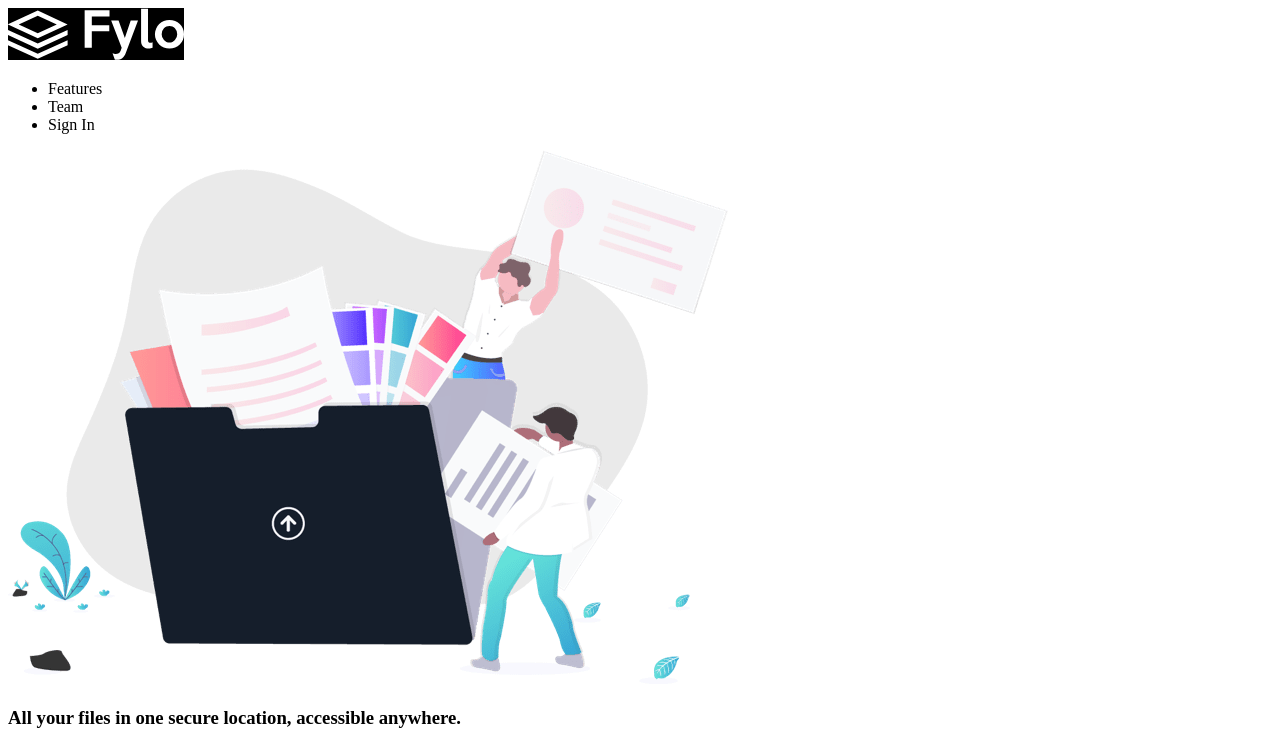
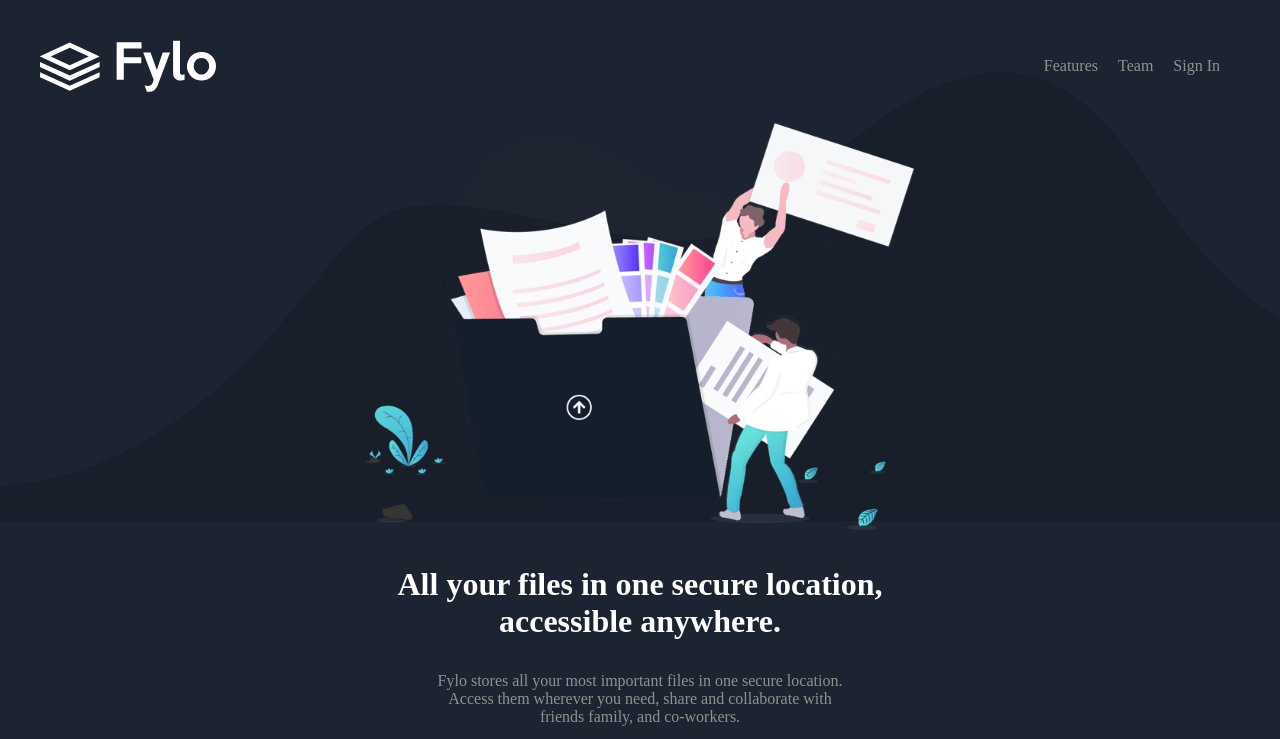
Before and after one commit to luizamaro11/fylo-landing-page-master, a plain HTML site: page index.html in a window 1280 px wide. Shown: the top 739 px of the page. Drawn offline with Linux system fonts and the light colour scheme.

Commit message:
Iniciando a estilização do projeto

```diff
--- /dev/null
+++ b/assets/css/style.css
@@ -0,0 +1,104 @@
+:root {
+    --dark-blue-header: hsl(217, 28%, 15%);
+    --dark-blue-main: hsl(218, 28%, 13%);
+    --dark-blue-footer: hsl(216, 53%, 9%);
+    --dark-blue-feedback: hsl(219, 30%, 18%);
+    --white-color: hsl(0, 0%, 100%);
+}
+
+h1, h2, h3, p {
+    color: var(--white-color);
+}
+
+.header {
+    background-color: var(--dark-blue-header);
+    display: flex;
+    justify-content: space-between;
+    align-items: center;
+    padding-top: 40px;
+}
+
+.header img {
+    margin-left: 40px;
+}
+
+.header .header_navegacao ul {
+    list-style: none;
+    display: flex;
+    margin-right: 50px;
+}
+
+.header .header_navegacao ul li {
+    padding: 0 10px;
+}
+
+.header .header_navegacao ul li a {
+    text-decoration: none;
+    color: hsl(0, 0%, 57%);
+}
+
+.header .header_navegacao ul li a:hover {
+    text-decoration: underline;
+    color: var(--white-color);
+}
+
+main {
+    margin-top: -20px;
+}
+
+.bg_header {
+    background-color: var(--dark-blue-header);
+}
+
+.bg_header section article {
+    max-width: 100%;
+    text-align: center;
+}
+
+.bg_header section article img {
+    margin-top: 50px;
+    width: 550px;
+}
+
+.bg_header section article h1 {
+    font-size: 2em;
+}
+
+.bg_header section article p {
+    font-size: 1em;
+    color: hsl(0, 0%, 57%);
+}
+
+.bg_header section article button {
+    padding: 10px 50px;
+    border-radius: 10px;
+    border: 0;
+    background-color: hsl(198, 60%, 50%);
+    color: var(--white-color);
+}
+
+body, html {
+    height: 100%;
+    margin: 0;
+}
+
+.bg_curvy_desktop {
+    background-image: url('../../images/bg-curvy-desktop.svg');
+    background-repeat: no-repeat;
+
+}
+
+.bg_main {
+    background-color: var(--dark-blue-main);
+}
+
+.footer {
+    background-color: var(--dark-blue-footer);
+}
+
+.social_media img {
+    width: 20px;
+}
+
+.attribution { font-size: 11px; text-align: center; }
+.attribution a { color: hsl(228, 45%, 44%); }
--- a/index.html
+++ b/index.html
@@ -5,43 +5,42 @@
     <meta name="viewport" content="width=device-width, initial-scale=1.0"> <!-- displays site properly based on user's device -->
 
     <link rel="icon" type="image/png" sizes="32x32" href="./images/favicon-32x32.png">
+    <link rel="stylesheet" type="text/css" href="./assets/css/style.css">
 
     <title>Frontend Mentor | Fylo landing page with dark theme and features grid</title>
 
     <!-- Feel free to remove these styles or customise in your own stylesheet 👍 -->
-    <style>
-        .img {
-            background-color: black;
-        }
-
-        .attribution { font-size: 11px; text-align: center; }
-        .attribution a { color: hsl(228, 45%, 44%); }
-    </style>
 </head>
 <body>
-    <header>
-        <img class="img" src="images/logo.svg" alt="logo-fylo" title="logo-fylo">
+    <header class="header">
+        <img class="header_logo" src="images/logo.svg" alt="logo-fylo" title="logo-fylo">
 
-        <nav>
-            <ul>
-                <li>Features</li>
-                <li>Team</li>
-                <li>Sign In</li>
+        <nav class="header_navegacao">
+            <ul class="navegacao_menu">
+                <li><a href="#">Features</a></li>
+                <li><a href="#">Team</a></li>
+                <li><a href="#">Sign In</a></li>
             </ul>
         </nav>
     </header>
 
+
     <main>
+        <div class="bg_header">
             <section>
+                <div class="bg_curvy_desktop">
                     <article>
                         <img src="images/illustration-intro.png" alt="Arquivos Acessivel e seguro" title="Arquivos Acessivel e seguro">
-                <h1>All your files in one secure location, accessible anywhere.</h1>
-                <p>Fylo stores all your most important files in one secure location. Access them wherever
-                    you need, share and collaborate with friends family, and co-workers.</p>
+                        <h1>All your files in one secure location, </br> accessible anywhere.</h1>
+                        <p>Fylo stores all your most important files in one secure location. <br> Access them wherever
+                            you need, share and collaborate with <br> friends family, and co-workers.</p>
                         <button>Get Started</button>
                     </article>
+                </div>
             </section>
+        </div>
 
+        <div class="bg_main">
             <section>
                 <article>
                     <img class="img" src="./images/icon-access-anywhere.svg" alt="Acessar seus arquivos em qualquer momento" title="Acessar seus arquivos em qualquer momento">
@@ -120,6 +119,7 @@
                     <p>Founder & CEO, Huddle</p>
                 </article>
             </section>
+        </div>
     </main>
 
     <section>
@@ -130,7 +130,7 @@
         <button>Get Started For Free</button>
     </section>
 
-    <footer>
+    <footer class="footer">
         <header>
             <img class="img" src="./images/logo.svg" alt="logo-fylo" title="logo-fylo">
         </header>
@@ -167,7 +167,7 @@
             </nav>
         </article>
 
-        <article>
+        <article class="social_media">
             <img src="./images/facebook-brands.svg" alt="icone-facebook" title="icone-facebook">
             <img src="./images/twitter-brands.svg" alt="icone-twitter" title="icone-twitter">
             <img src="./images/instagram-brands.svg" alt="icone-instagram" title="icone-instagram">
```
Also changed, not shown: images/instagram-brands.svg (deleted), images/twitter-brands.svg (deleted). Lines whose indentation alone changed are shown as unchanged.
